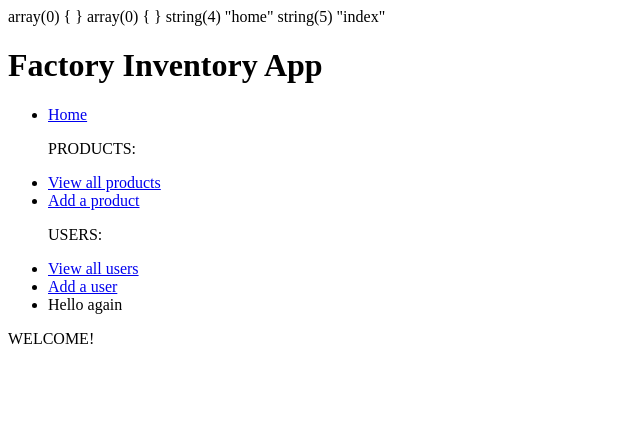
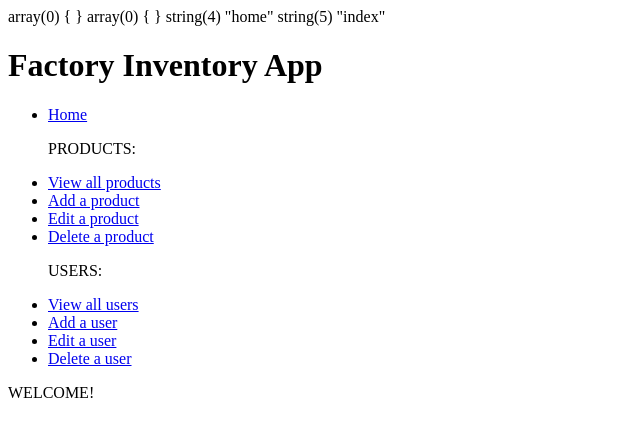
Before and after one commit to richardgourley/factory-inventory-app-v2, a PHP site: page / in a window 1280 px wide. Shown: the top 437 px of the page, without its empty margins (0-640 px from the left). Run offline with PHP 8.4, Linux system fonts and the light colour scheme; data that the repository does not hold is empty.

Commit message:
New product and user routes added to main menu.

```diff
--- a/views/main.php
+++ b/views/main.php
@@ -12,10 +12,13 @@
       <p>PRODUCTS:</p>
       <li><a href="<?php echo SITE_URL . '/product/index'; ?>">View all products</a></li>
       <li><a href="<?php echo SITE_URL . '/product/add'; ?>">Add a product</a></li>
+      <li><a href="<?php echo SITE_URL . '/product/edit'; ?>">Edit a product</a></li>
+      <li><a href="<?php echo SITE_URL . '/product/delete'; ?>">Delete a product</a></li>
       <p>USERS:</p>
       <li><a href="<?php echo SITE_URL . '/user/index'; ?>">View all users</a></li>
       <li><a href="<?php echo SITE_URL . '/user/add'; ?>">Add a user</a></li>
-      <li>Hello again</li>
+      <li><a href="<?php echo SITE_URL . '/user/edit'; ?>">Edit a user</a></li>
+      <li><a href="<?php echo SITE_URL . '/user/delete'; ?>">Delete a user</a></li>
     </ul>
     <?php require_once( $view ); ?>
   </body>
```
